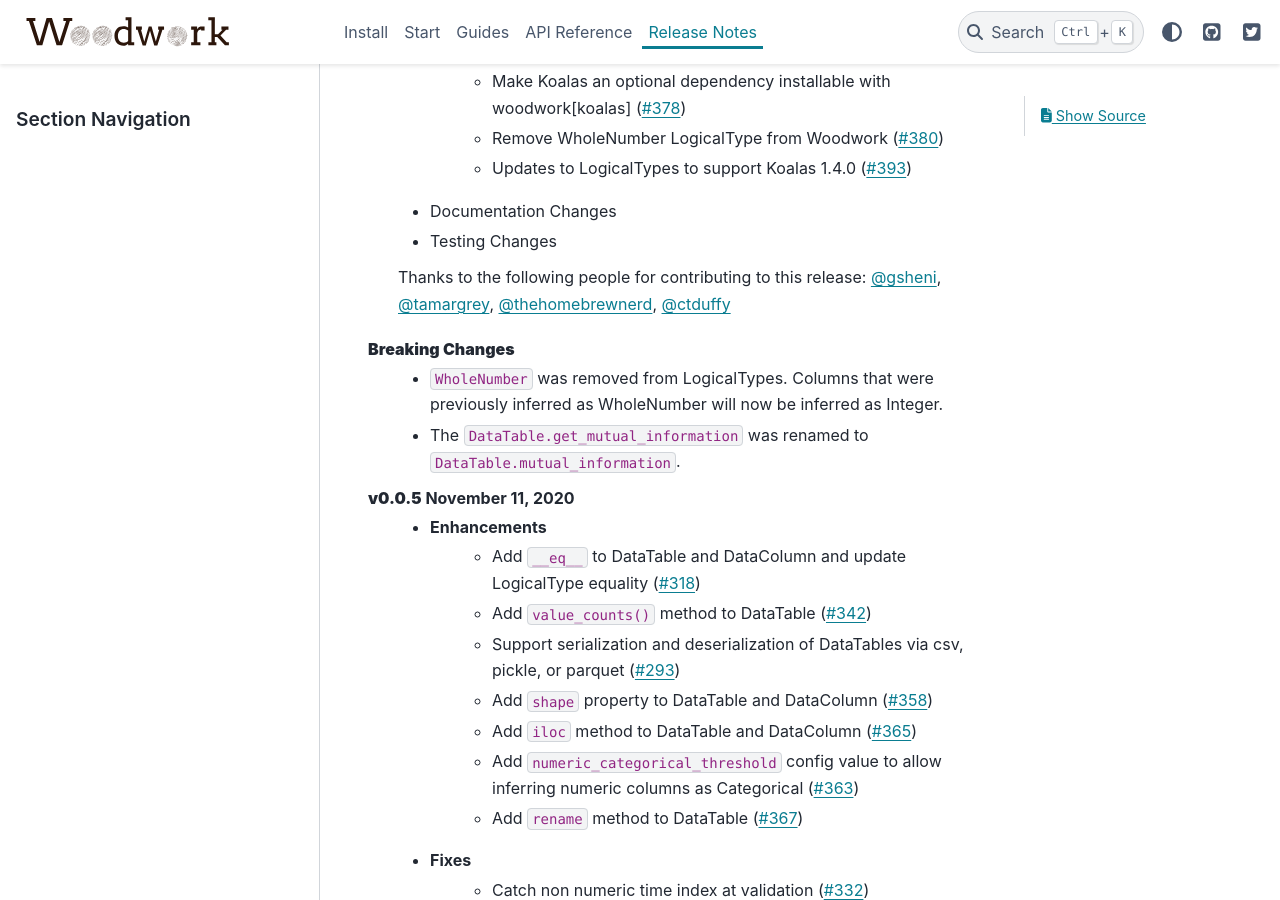
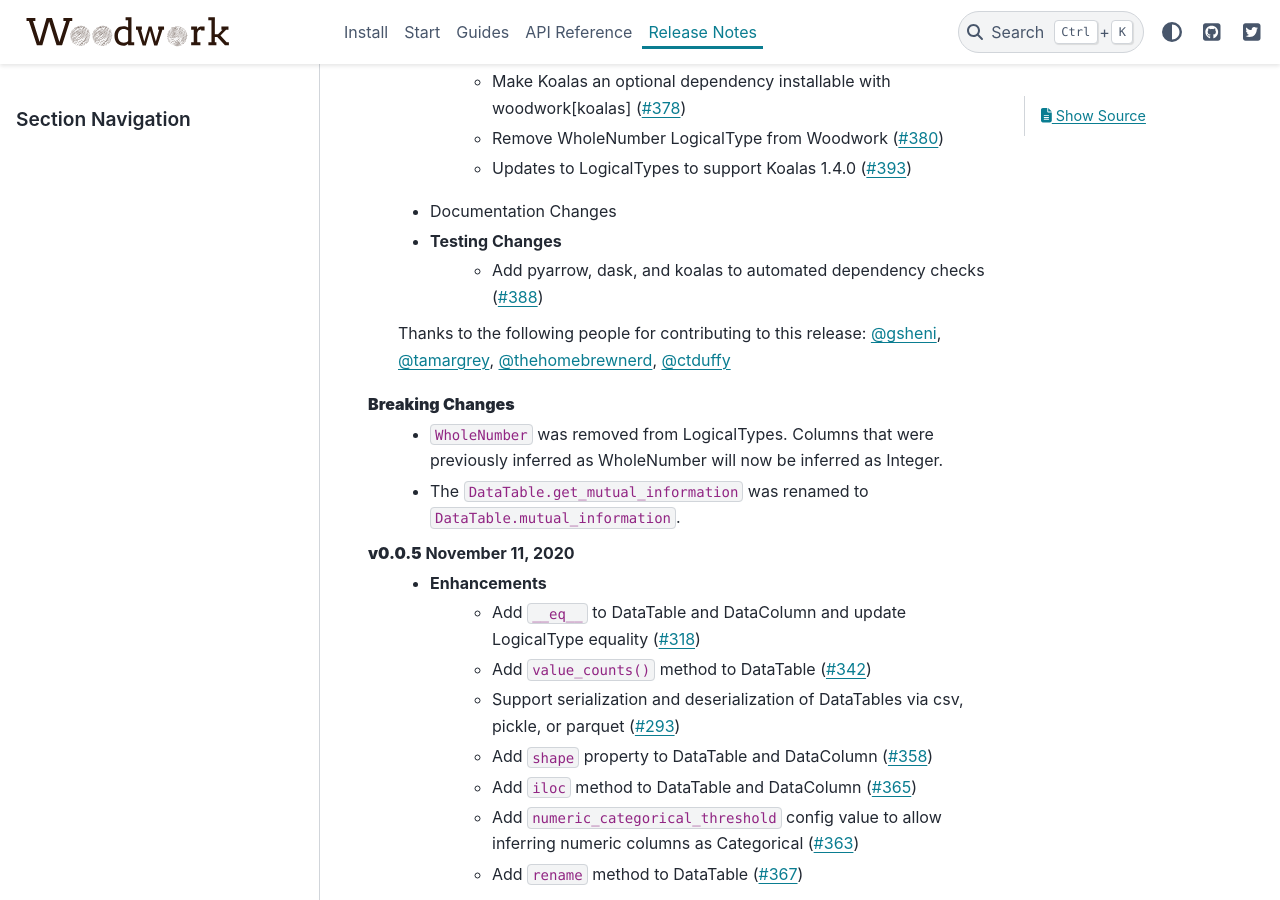
Before and after one commit to alteryx/woodwork, a Sphinx documentation site: the page built from docs/source/release_notes.rst, in a window 1280 px wide and 900 px high, scrolled down 518 px. Built offline with Sphinx 7.4.7 and the PyData theme 0.15.4, drawn with Linux system fonts in a browser that asks for light colours; comment, search, counter and statistics services are not loaded.

Commit message:
Include pyspark, pyarrow, dask, koalas in checkdeps (#388)
* Update Makefile

* Update release_notes.rst

* Update release_notes.rst

```diff
--- a/docs/source/release_notes.rst
+++ b/docs/source/release_notes.rst
@@ -17,6 +17,7 @@ Release Notes
         * Updates to LogicalTypes to support Koalas 1.4.0 (:pr:`393`)
     * Documentation Changes
     * Testing Changes
+        * Add pyarrow, dask, and koalas to automated dependency checks (:pr:`388`)
 
     Thanks to the following people for contributing to this release:
     :user:`gsheni`, :user:`tamargrey`, :user:`thehomebrewnerd`, :user:`ctduffy`
```
Also changed, not shown: 1 other file.
